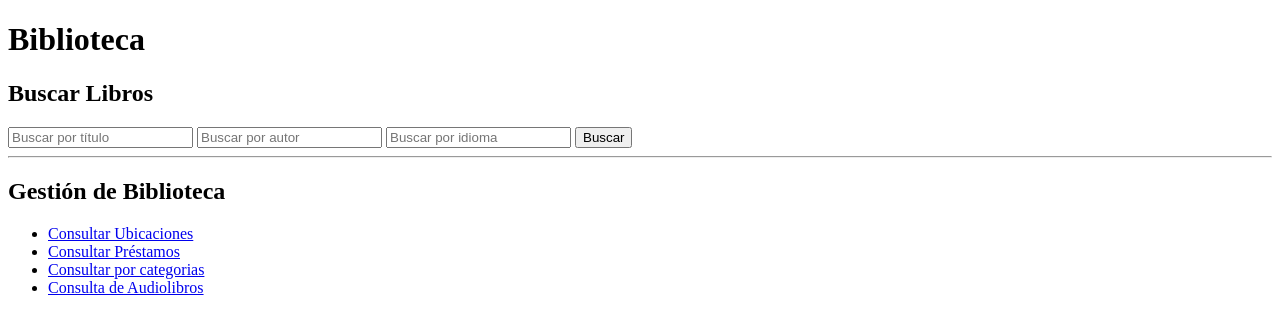
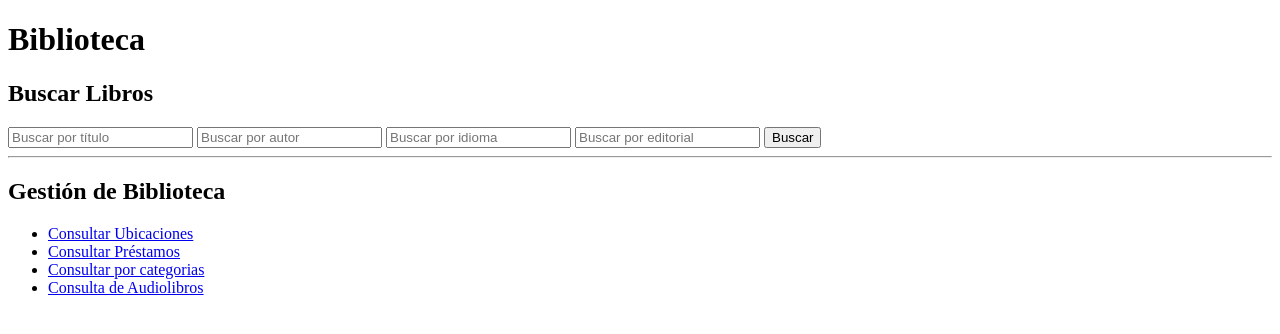
Before and after one commit to StephanyJrz/Biblioteca_Distribuida, a Flask app: page / in a window 1280 px wide. Shown: the top 334 px of the page. Run offline with Flask 3, Linux system fonts and the light colour scheme.

Commit message:
Agregado de busqueda por editorial
Modificacion de base de datos, el indice de html y otros archivos

```diff
--- a/fragmento_catalogo/app.py
+++ b/fragmento_catalogo/app.py
@@ -17,6 +17,7 @@ def get_libros():
     tipo = request.args.get('tipo', None)
     idioma = request.args.get('idioma', '').strip()
     id = request.args.get('id', '').strip()
+    editorial = request.args.get('editorial', '').strip()
 
     query = "SELECT * FROM libros WHERE 1=1"
     params = []
@@ -35,6 +36,9 @@ def get_libros():
     if id:
         query += " AND id LIKE ?"
         params.append(f"%{id}%")
+    if editorial:
+        query += " AND editorial LIKE ?"
+        params.append(f"%{editorial}%")
 
     conn = get_db_connection()
     libros = conn.execute(query, params).fetchall()
--- a/interfaz_grafica/app.py
+++ b/interfaz_grafica/app.py
@@ -19,9 +19,10 @@ def buscar():
     titulo = request.args.get('titulo', '').strip()
     autor = request.args.get('autor', '').strip()
     idioma = request.args.get('idioma', '').strip()
+    editorial = request.args.get('editorial', '').strip()
 
     # Solicita datos al contenedor catalogo
-    response = requests.get(f'{CATALOGO_URL}/libros', params={'titulo': titulo, 'autor': autor, 'idioma': idioma})
+    response = requests.get(f'{CATALOGO_URL}/libros', params={'titulo': titulo, 'autor': autor, 'idioma': idioma, 'editorial': editorial})
 
     if response.status_code == 200:
         libros = response.json()
--- a/interfaz_grafica/templates/index.html
+++ b/interfaz_grafica/templates/index.html
@@ -14,6 +14,7 @@
       <input type="text" name="titulo" placeholder="Buscar por título" />
       <input type="text" name="autor" placeholder="Buscar por autor" />
       <input type="text" name="idioma" placeholder="Buscar por idioma" />
+      <input type="text" name="editorial" placeholder="Buscar por editorial" />
       <button type="submit">Buscar</button>
     </form>
 
--- a/interfaz_grafica/templates/resultados.html
+++ b/interfaz_grafica/templates/resultados.html
@@ -47,6 +47,7 @@
         <strong>{{ libro['titulo'] }}</strong> - {{ libro['autor'] }}<br />
         <em>Categoría:</em> {{ libro['categoria'] }}<br />
         <em>Idioma original:</em> {{ libro['idioma'] }}<br />
+        <em>Editorial:</em> {{ libro['editorial'] }}<br />
 
         <!-- Botón para mostrar la sinopsis -->
         <button onclick="mostrarSinopsis('{{ libro['id'] }}')">Ver Sinopsis</button>
```
Also changed, not shown: fragmento_catalogo/catalogo.db.
